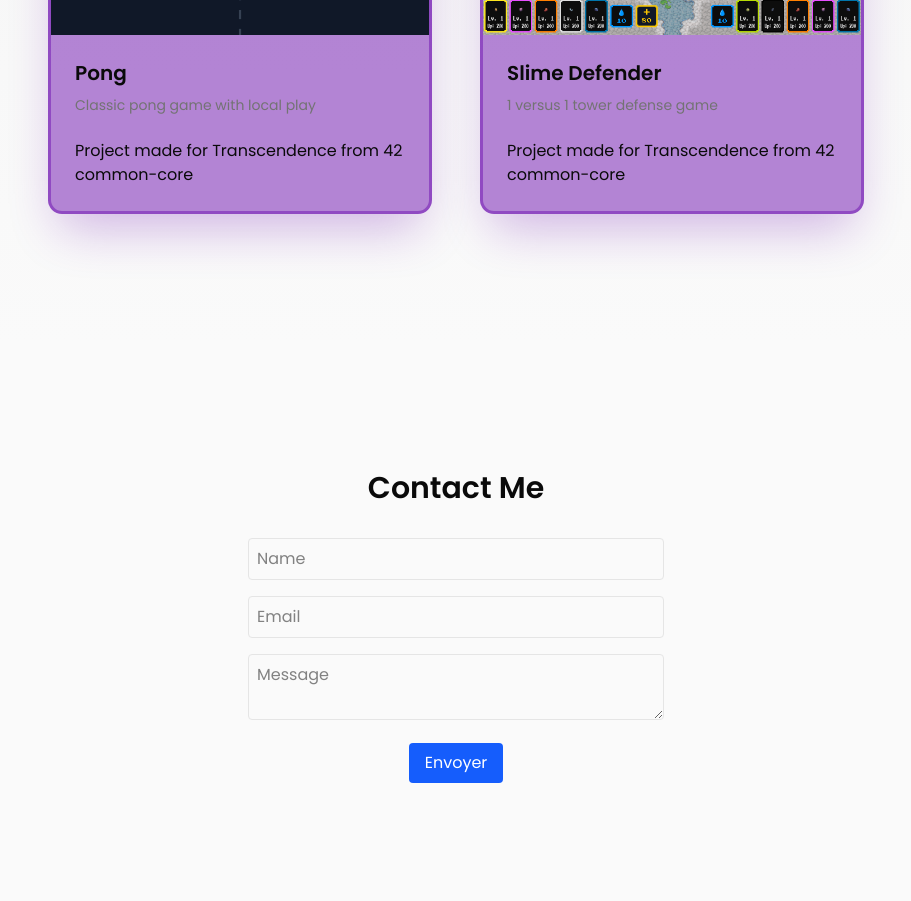
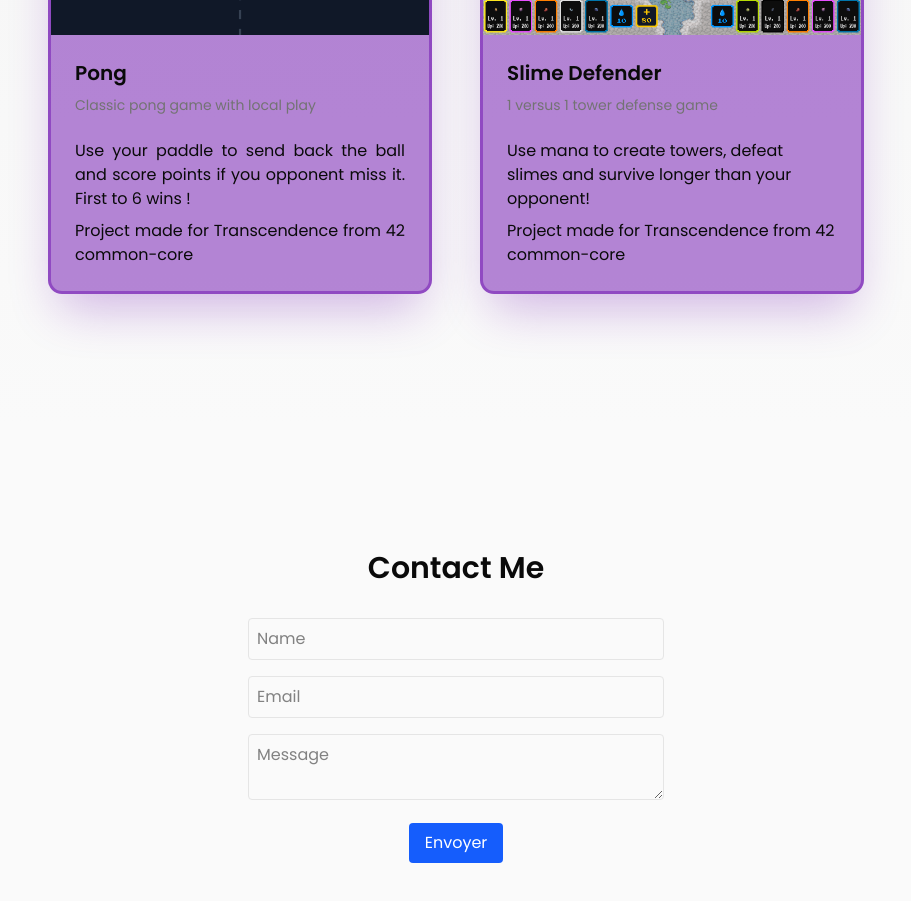
Before and after one commit to Sweekt/portfolio, a React (Vite) app in the folder frontend/: page / in a window 1280 px wide. Shown: the part 1640-2541 px from the top of the page, without its empty margins (184-1095 px from the left). Built offline with nearby package versions, Linux system fonts and the light colour scheme.

Commit message:
Updated game description

```diff
--- a/frontend/src/pages/Projects.tsx
+++ b/frontend/src/pages/Projects.tsx
@@ -27,7 +27,8 @@ export default function Projects() {
                             <CardTitle>Pong</CardTitle>
                             <CardDescription>Classic pong game with local play</CardDescription>
                         </CardHeader>
-                        <CardContent>
+                        <CardContent className="text-justify">
+                            <p className="pb-2">Use your paddle to send back the ball and score points if you opponent miss it. First to 6 wins !</p>
                             <p>Project made for Transcendence from 42 common-core</p>
                         </CardContent>
                     </Card>
@@ -40,6 +41,7 @@ export default function Projects() {
                             <CardDescription>1 versus 1 tower defense game</CardDescription>
                         </CardHeader>
                         <CardContent>
+                            <p className="pb-2">Use mana to create towers, defeat slimes and survive longer than your opponent!</p>
                             <p>Project made for Transcendence from 42 common-core</p>
                         </CardContent>
                     </Card>
```
